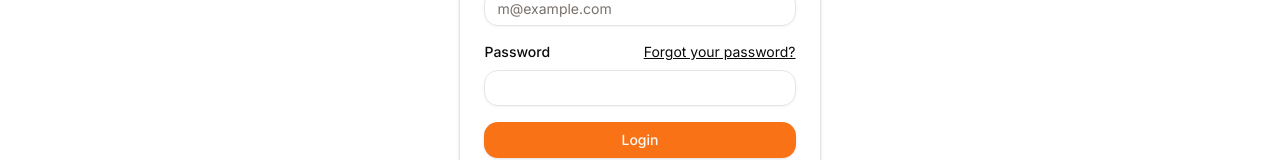
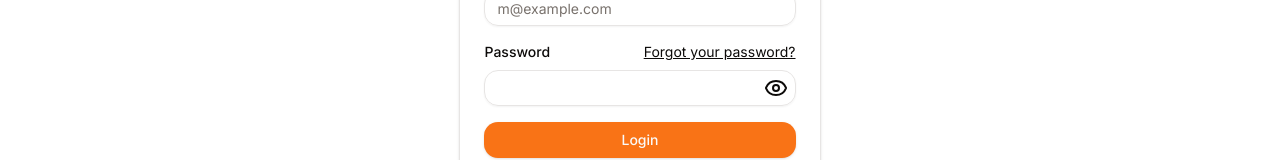
Before and after one commit to peterdinis/collab-space, a Next.js app: page /login in a window 1280 px wide. Shown: the part 267-427 px from the top of the page. Built offline with nearby package versions, Linux system fonts and the light colour scheme; no server answers.

Commit message:
feat: Adding show password feature

```diff
--- a/app/_components/auth/LoginForm.tsx
+++ b/app/_components/auth/LoginForm.tsx
@@ -10,13 +10,14 @@ import {
     CardTitle,
 } from '@/components/ui/card';
 import { Input } from '@/components/ui/input';
-import { FC } from 'react';
+import { FC, useState } from 'react';
 import { Label } from '@/components/ui/label';
 import { useForm, SubmitHandler } from 'react-hook-form';
 import { useAuth } from '@/app/_context/AuthContext';
 import { useToast } from '@/components/ui/use-toast';
 import { useRouter } from 'next/navigation';
 import AuthWrapper from './AuthWrapper';
+import { Eye, EyeOff } from 'lucide-react';
 
 interface LoginFormInputs {
     email: string;
@@ -28,6 +29,7 @@ const LoginForm: FC = () => {
     const { login } = useAuth();
     const { toast } = useToast();
     const router = useRouter();
+    const [showPassword, setShowPassword] = useState(false);
 
     const onSubmit: SubmitHandler<LoginFormInputs> = async (data) => {
         try {
@@ -79,13 +81,23 @@ const LoginForm: FC = () => {
                                         Forgot your password?
                                     </Link>
                                 </div>
+                                <div className='relative'>
                                     <Input
                                         id='password'
-                                    type='password'
+                                        type={showPassword ? 'text' : 'password'}
                                         {...register('password', {
                                             required: true,
                                         })}
                                     />
+                                    <Button
+                                        type='button'
+                                        variant={"ghost"}
+                                        className='absolute inset-y-0 right-0 flex items-center px-2'
+                                        onClick={() => setShowPassword(!showPassword)}
+                                    >
+                                        {showPassword ? <EyeOff />: <Eye />}
+                                    </Button>
+                                </div>
                             </div>
                             <Button type='submit' className='w-full'>
                                 Login
--- a/app/_components/auth/RegisterForm.tsx
+++ b/app/_components/auth/RegisterForm.tsx
@@ -10,13 +10,14 @@ import {
     CardTitle,
 } from '@/components/ui/card';
 import { Input } from '@/components/ui/input';
-import { FC } from 'react';
+import { FC, useState } from 'react';
 import { Label } from '@/components/ui/label';
 import { useForm, SubmitHandler } from 'react-hook-form';
 import { useAuth } from '@/app/_context/AuthContext';
 import { useToast } from '@/components/ui/use-toast';
 import { useRouter } from 'next/navigation';
 import AuthWrapper from './AuthWrapper';
+import { Eye, EyeOff } from 'lucide-react';
 
 interface RegisterFormInputs {
     email: string;
@@ -28,6 +29,7 @@ const RegisterForm: FC = () => {
     const { register: registerUser } = useAuth();
     const { toast } = useToast();
     const router = useRouter();
+    const [showPassword, setShowPassword] = useState(false);
 
     const onSubmit: SubmitHandler<RegisterFormInputs> = async (data) => {
         try {
@@ -71,13 +73,23 @@ const RegisterForm: FC = () => {
                             </div>
                             <div className='grid gap-2'>
                                 <Label htmlFor='password'>Password</Label>
+                                <div className='relative'>
                                     <Input
                                         id='password'
-                                    type='password'
+                                        type={showPassword ? 'text' : 'password'}
                                         {...register('password', {
                                             required: true,
                                         })}
                                     />
+                                    <Button
+                                        type='button'
+                                        variant={"ghost"}
+                                        className='absolute inset-y-0 right-0 flex items-center px-2'
+                                        onClick={() => setShowPassword(!showPassword)}
+                                    >
+                                        {showPassword ? <EyeOff /> : <Eye />}
+                                    </Button>
+                                </div>
                             </div>
                             <Button type='submit' className='w-full'>
                                 Register
```
Lines whose indentation alone changed are shown as unchanged.
